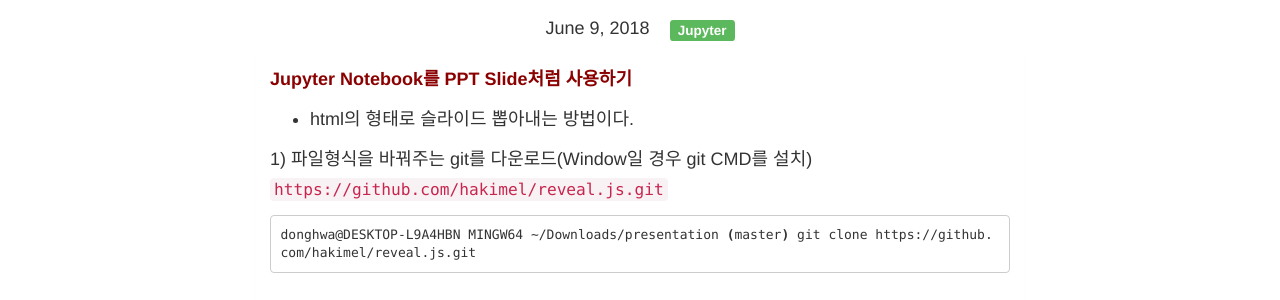
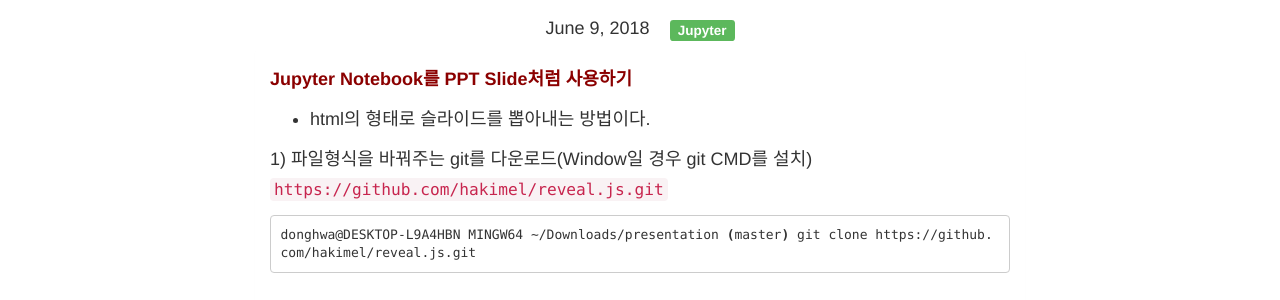
Before and after one commit to Donghwa-KIM/Donghwa-KIM.github.io, a Jekyll site: the page built from _posts/etc/2018-06-09-jupyter_slide.md, in a window 1280 px wide and 900 px high. Shown: the part 142-442 px from the top of the window. Built offline with Jekyll 4.4.1, drawn with Linux system fonts in a browser that asks for light colours; nearby versions of some CDN libraries; some web fonts are replaced; comment, search, counter and statistics services are not loaded.

Commit message:
blog_add

````diff
--- a/_posts/etc/2018-06-09-jupyter_slide.md
+++ b/_posts/etc/2018-06-09-jupyter_slide.md
@@ -10,7 +10,7 @@
 
 **<span style='color:DarkRed'>Jupyter Notebook를 PPT Slide처럼 사용하기</span>**
 
-- html의 형태로 슬라이드 뽑아내는 방법이다.
+- html의 형태로 슬라이드를 뽑아내는 방법이다.
 
 1) 파일형식을 바꿔주는 git를 다운로드(Window일 경우 git CMD를 설치) ```https://github.com/hakimel/reveal.js.git```
 
````
